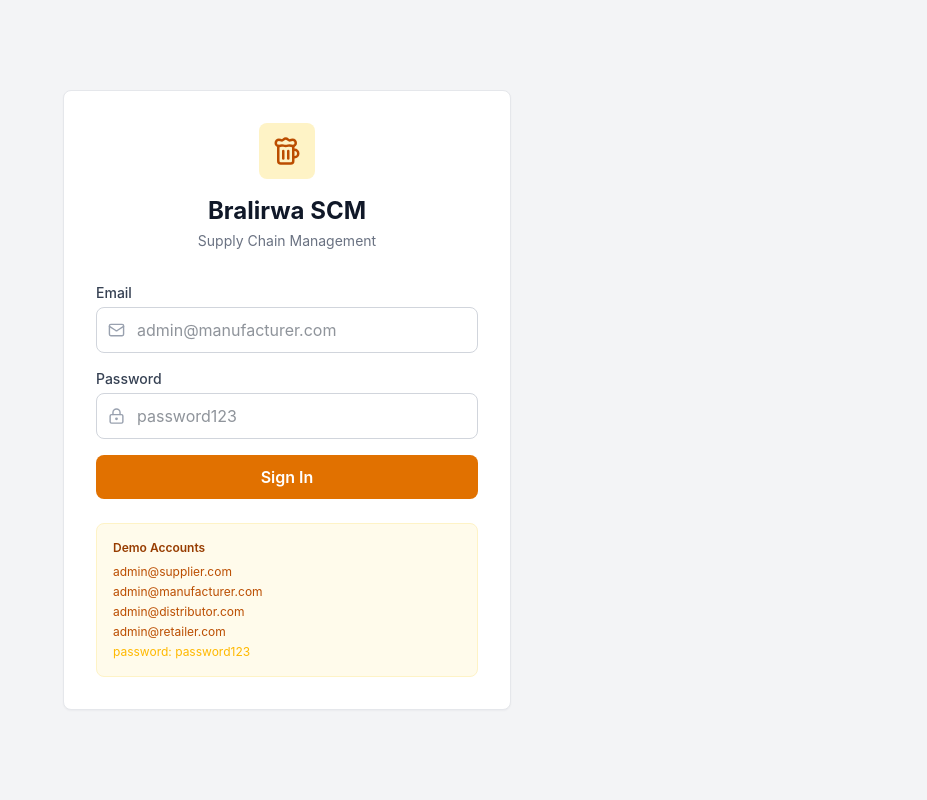
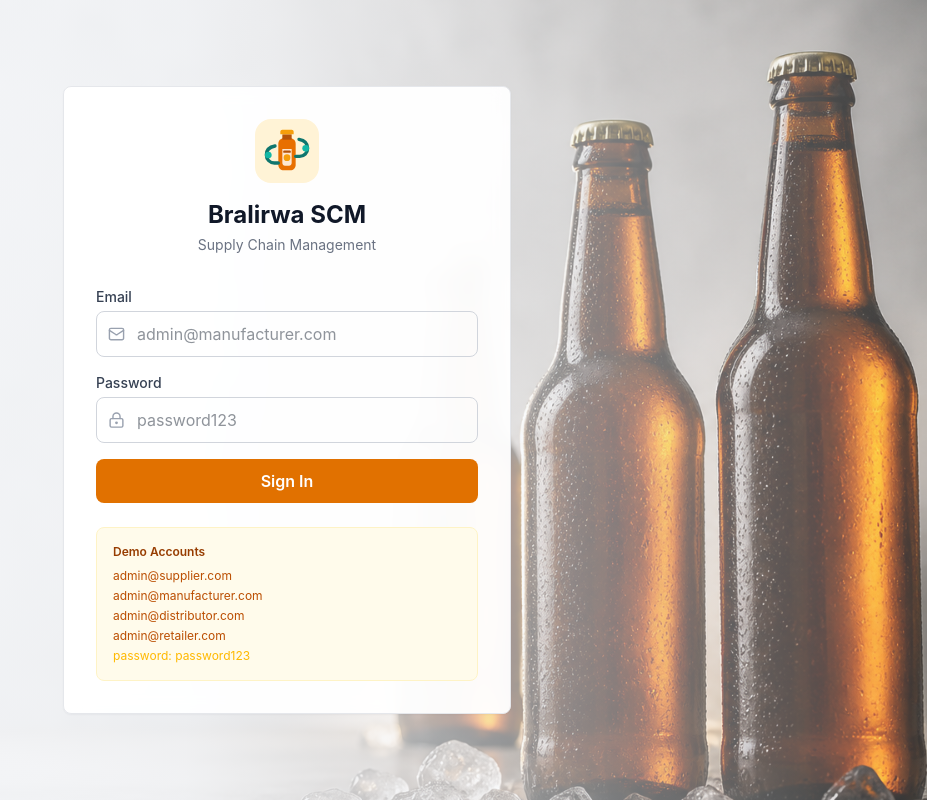
Before and after one commit to sabinbaba/web3-scm, a React (Vite) app in the folder beer-frontend/: page /login in a window 1280 px wide. Shown: the whole page, without its empty margins (353-1280 px from the left). Built offline with nearby package versions, Linux system fonts and the light colour scheme.

Commit message:
fixed app

```diff
--- a/beer-frontend/src/App.jsx
+++ b/beer-frontend/src/App.jsx
@@ -8,16 +8,14 @@ import Batches from './pages/Batches';
 import Participants from './pages/Participants';
 import Transfers from './pages/Transfers';
 import Users from './pages/Users';
-import { Beer } from 'lucide-react';
+import BrandMark from './components/BrandMark';
 
 function ProtectedRoute({ children }) {
   const { user, loading } = useAuth();
   if (loading) return (
     <div className="min-h-screen flex items-center justify-center bg-gray-50">
       <div className="text-center">
-        <div className="mx-auto mb-3 flex h-12 w-12 items-center justify-center rounded-lg bg-amber-100 text-amber-700">
-          <Beer size={26} />
-        </div>
+        <BrandMark className="mx-auto mb-3 h-12 w-12" />
         <p className="text-sm text-gray-500">Loading workspace...</p>
       </div>
     </div>
--- /dev/null
+++ b/beer-frontend/src/components/BrandMark.jsx
@@ -0,0 +1,51 @@
+export default function BrandMark({ className = 'h-10 w-10' }) {
+  return (
+    <svg
+      className={className}
+      viewBox="0 0 48 48"
+      fill="none"
+      xmlns="http://www.w3.org/2000/svg"
+      aria-hidden="true"
+    >
+      <rect width="48" height="48" rx="12" fill="#FFF3D6" />
+      <path
+        d="M17.5 18.5C17.5 16.2909 19.2909 14.5 21.5 14.5H26.5C28.7091 14.5 30.5 16.2909 30.5 18.5V34.5C30.5 36.7091 28.7091 38.5 26.5 38.5H21.5C19.2909 38.5 17.5 36.7091 17.5 34.5V18.5Z"
+        fill="#E86F00"
+      />
+      <path
+        d="M20.5 11.5H27.5V15.5H20.5V11.5Z"
+        fill="#B45309"
+      />
+      <path
+        d="M19 9.5C19 8.67157 19.6716 8 20.5 8H27.5C28.3284 8 29 8.67157 29 9.5V11.5H19V9.5Z"
+        fill="#F59E0B"
+      />
+      <path
+        d="M20.5 22.5H27.5V33C27.5 34.1046 26.6046 35 25.5 35H22.5C21.3954 35 20.5 34.1046 20.5 33V22.5Z"
+        fill="#FFF7ED"
+        fillOpacity="0.88"
+      />
+      <path
+        d="M15 20.25C10.75 21 8.5 23.65 8.5 27C8.5 30.3137 11.1863 33 14.5 33H17.5"
+        stroke="#0F766E"
+        strokeWidth="2.5"
+        strokeLinecap="round"
+      />
+      <path
+        d="M33 15.25C37.25 16 39.5 18.65 39.5 22C39.5 25.3137 36.8137 28 33.5 28H30.5"
+        stroke="#0F766E"
+        strokeWidth="2.5"
+        strokeLinecap="round"
+      />
+      <circle cx="10" cy="27" r="2.5" fill="#14B8A6" />
+      <circle cx="38" cy="22" r="2.5" fill="#14B8A6" />
+      <circle cx="24" cy="29" r="2.5" fill="#F59E0B" />
+      <path
+        d="M22 24.5H26"
+        stroke="#B45309"
+        strokeWidth="1.8"
+        strokeLinecap="round"
+      />
+    </svg>
+  );
+}
--- a/beer-frontend/src/components/Layout.jsx
+++ b/beer-frontend/src/components/Layout.jsx
@@ -8,10 +8,10 @@ import {
   Users,
   LogOut,
   Menu,
-  Beer,
   ArrowLeftRight,
   UserCog,
 } from 'lucide-react';
+import BrandMark from './BrandMark';
 
 const ROLE_COLORS = {
   supplier:     'bg-emerald-50 text-emerald-700 ring-1 ring-emerald-200',
@@ -60,9 +60,7 @@ export default function Layout({ children }) {
         {/* Logo */}
         <div className="px-5 py-5 border-b border-gray-200 flex-shrink-0">
           <div className="flex items-center gap-3">
-            <div className="flex h-10 w-10 items-center justify-center rounded-lg bg-amber-100 text-amber-700">
-              <Beer size={24} />
-            </div>
+            <BrandMark className="h-12 w-12 flex-shrink-0" />
             <div>
               <h1 className="font-bold text-gray-900 text-lg leading-tight">Bralirwa SCM</h1>
               <p className="text-xs text-gray-500">Supply chain workspace</p>
@@ -120,7 +118,7 @@ export default function Layout({ children }) {
             <Menu size={22} />
           </button>
           <div className="flex items-center gap-2">
-            <Beer className="text-amber-600" size={20} />
+            <BrandMark className="h-8 w-8 flex-shrink-0" />
             <span className="font-bold text-gray-900">Bralirwa SCM</span>
           </div>
         </header>
--- a/beer-frontend/src/pages/Login.jsx
+++ b/beer-frontend/src/pages/Login.jsx
@@ -2,7 +2,9 @@ import { useState } from 'react';
 import { useNavigate } from 'react-router-dom';
 import { useAuth } from '../context/AuthContext';
 import toast from 'react-hot-toast';
-import { Beer, LockKeyhole, Mail } from 'lucide-react';
+import { LockKeyhole, Mail } from 'lucide-react';
+import bottleBackground from '../assets/beer-bottle-background.png';
+import BrandMark from '../components/BrandMark';
 
 export default function Login() {
   const [email, setEmail] = useState('');
@@ -26,14 +28,15 @@ export default function Login() {
   };
 
   return (
-    <div className="min-h-screen bg-gray-100 flex items-center justify-center p-4">
-      <div className="panel w-full max-w-md p-7 sm:p-8">
+    <div
+      className="min-h-screen flex items-center justify-center p-4 bg-cover bg-center"
+      style={{ backgroundImage: `linear-gradient(90deg, rgb(245 247 250 / 0.96) 0%, rgb(245 247 250 / 0.9) 42%, rgb(245 247 250 / 0.2) 100%), url(${bottleBackground})` }}
+    >
+      <div className="panel w-full max-w-md p-7 sm:p-8 bg-white/95 backdrop-blur-sm">
 
         {/* Logo */}
         <div className="text-center mb-8">
-          <div className="mx-auto mb-4 flex h-14 w-14 items-center justify-center rounded-lg bg-amber-100 text-amber-700">
-            <Beer size={30} />
-          </div>
+          <BrandMark className="mx-auto mb-4 h-16 w-16" />
           <h1 className="text-2xl font-bold text-gray-900">Bralirwa SCM</h1>
           <p className="text-gray-500 text-sm mt-1">Supply Chain Management</p>
         </div>
```
Also changed, not shown: beer-frontend/src/assets/beer-bottle-background.png (added).
